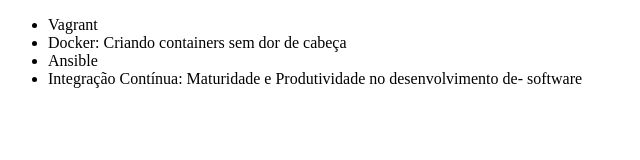
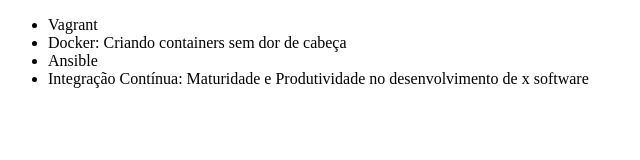
Before and after one commit to vagnerp/curso-alura-git, a plain HTML site: page index.html in a window 1280 px wide. Shown: the full height of the page, 0-640 px from the left. Drawn offline with Linux system fonts and the light colour scheme.

Commit message:
X no software

```diff
--- a/index.html
+++ b/index.html
@@ -9,7 +9,7 @@
         <li>Vagrant</li>
         <li>Docker: Criando containers sem dor de cabeça</li>
         <li>Ansible</li>
-        <li>Integração Contínua: Maturidade e Produtividade no desenvolvimento de- software</li>
+        <li>Integração Contínua: Maturidade e Produtividade no desenvolvimento de x software</li>
     </ul>
 </body>
 </html>
```
